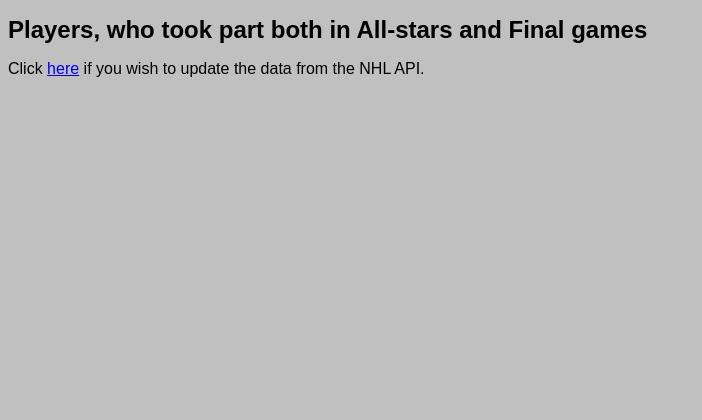
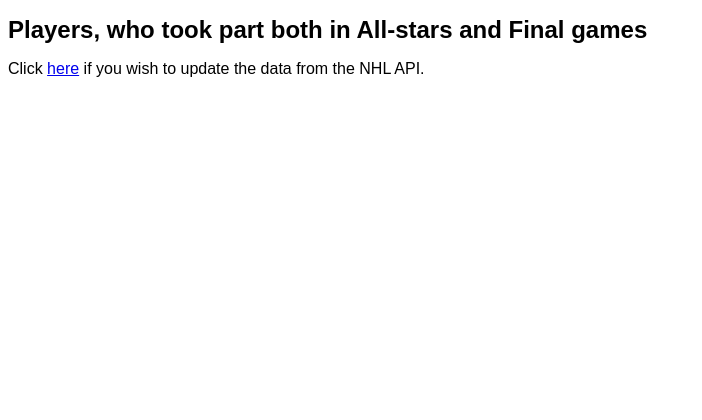
Before and after one commit to mskalmykov/nhltop, a Flask app: template app/templates/main.j2 in a window 1280 px wide. Shown: the top 420 px of the page, without its empty margins (0-702 px from the left). Run offline with Flask 2, Linux system fonts and the light colour scheme; the template is opened without the code that fills it, so the values that code supplies are empty.

Commit message:
Pipeline test

```diff
--- a/app/static/style.css
+++ b/app/static/style.css
@@ -1,5 +1,5 @@
 body {
-    background-color: silver;
+    background-color: white;
     font-family: Arial, Helvetica, sans-serif;
 }
 
```
